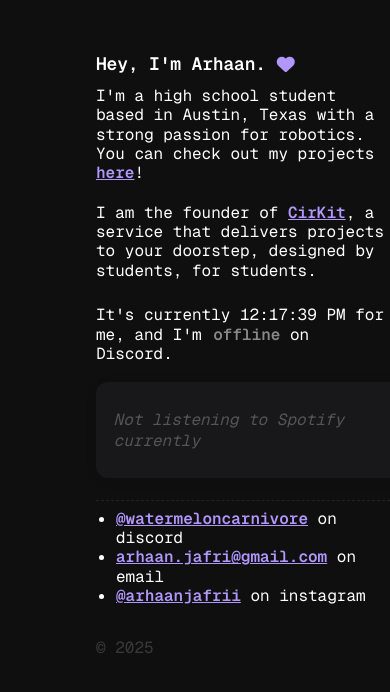
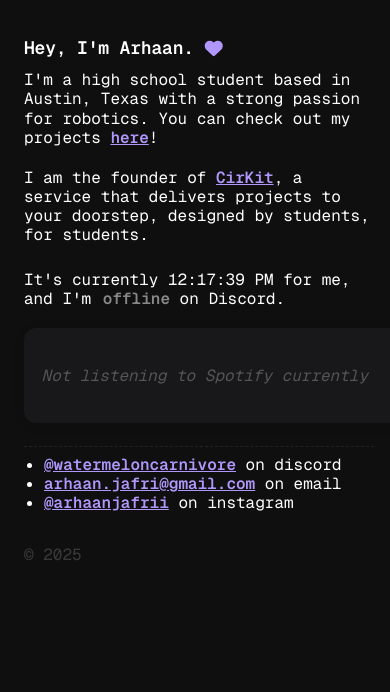
Before and after one commit to arhaanjafrii/arhaanjafri.dev, a React (Create React App) app: page / in a window 390 px wide. Shown: the top 692 px of the page. Built offline with nearby package versions, Linux system fonts and the light colour scheme; no server answers; the HTML template or start-up script is replaced by a standard one.

Commit message:
Mobile Fixes

```diff
--- a/public/index.html
+++ b/public/index.html
@@ -7,7 +7,7 @@
     <meta name="theme-color" content="#000000" />
     <link rel="manifest" href="%PUBLIC_URL%/manifest.json" />
     <link rel="stylesheet" href="https://cdnjs.cloudflare.com/ajax/libs/font-awesome/6.4.2/css/all.min.css">
-    <title>arhaanjafri.dev</title>
+    <title>arhaan jafri</title>
   </head>
   <body>
     <div id="root"></div>
--- a/src/App.css
+++ b/src/App.css
@@ -49,6 +49,127 @@
   padding: 2.5rem 0 2rem 6rem;
   max-width: 600px;
   margin: 0;
+}
+
+@media (max-width: 768px) {
+  .container {
+    padding: 2rem 1.5rem 2rem 2rem;
+    max-width: 100%;
+  }
+
+  .greeting {
+    font-size: 16px;
+    margin-bottom: 0.6rem;
+  }
+
+  .desc {
+    font-size: 15px;
+    max-width: 100%;
+    line-height: 1.3;
+    margin-bottom: 1rem;
+  }
+
+  .desc p {
+    font-size: 15px;
+    line-height: 1.3;
+  }
+
+  .time-status {
+    font-size: 15px;
+    margin-bottom: 1rem;
+  }
+
+  .spotify-section {
+    max-width: 100%;
+    margin-bottom: 1rem;
+  }
+
+  .spotify-card {
+    min-height: 60px;
+    padding: 0.6rem 0.9rem;
+  }
+
+  .album-art {
+    width: 56px;
+    height: 56px;
+  }
+
+  .track-info {
+    max-width: calc(100% - 72px);
+  }
+
+  .contact-section {
+    margin-top: 0.5rem;
+    padding-top: 0.4rem;
+  }
+
+  .contact-title {
+    font-size: 15px;
+  }
+
+  .contact-list {
+    font-size: 15px;
+  }
+
+  .spotify-progress {
+    width: 120px;
+  }
+
+  .bar-bg {
+    width: 120px;
+  }
+
+  .bar-times {
+    width: 120px;
+  }
+}
+
+@media (max-width: 480px) {
+  .container {
+    padding: 1.5rem 1rem 1.5rem 1.5rem;
+  }
+
+  .greeting {
+    font-size: 15px;
+  }
+
+  .desc {
+    font-size: 14px;
+  }
+
+  .desc p {
+    font-size: 14px;
+  }
+
+  .time-status {
+    font-size: 14px;
+  }
+
+  .spotify-card {
+    min-height: 55px;
+    padding: 0.5rem 0.8rem;
+  }
+
+  .album-art {
+    width: 48px;
+    height: 48px;
+  }
+
+  .track-info {
+    max-width: calc(100% - 64px);
+  }
+
+  .spotify-progress {
+    width: 100px;
+  }
+
+  .bar-bg {
+    width: 100px;
+  }
+
+  .bar-times {
+    width: 100px;
+  }
 }
 
 .greeting {
--- a/src/App.js
+++ b/src/App.js
@@ -14,7 +14,7 @@ function MainPage() {
   const [showStatusTip, setShowStatusTip] = useState(false);
 
   useEffect(() => {
-    document.title = 'arhaanjafri.dev';
+    document.title = 'home | arhaan jafri';
   }, []);
 
   useEffect(() => {
@@ -144,7 +144,7 @@ function MainPage() {
 
 function ProjectsPage() {
   useEffect(() => {
-    document.title = 'arhaanjafri.dev';
+    document.title = 'projects | arhaan jafri';
   }, []);
   const [showSoonTip, setShowSoonTip] = useState(false);
   return (
@@ -155,7 +155,7 @@ function ProjectsPage() {
         onMouseEnter={() => setShowSoonTip(true)}
         onMouseLeave={() => setShowSoonTip(false)}
       >
-        Coming soon...
+        Coming soon... <i className="fa-solid fa-code" style={{ color: '#B197FC' }}></i>
         {showSoonTip && (
           <span className="soon-tooltip">jk im gonna procrastinate this</span>
         )}
```
